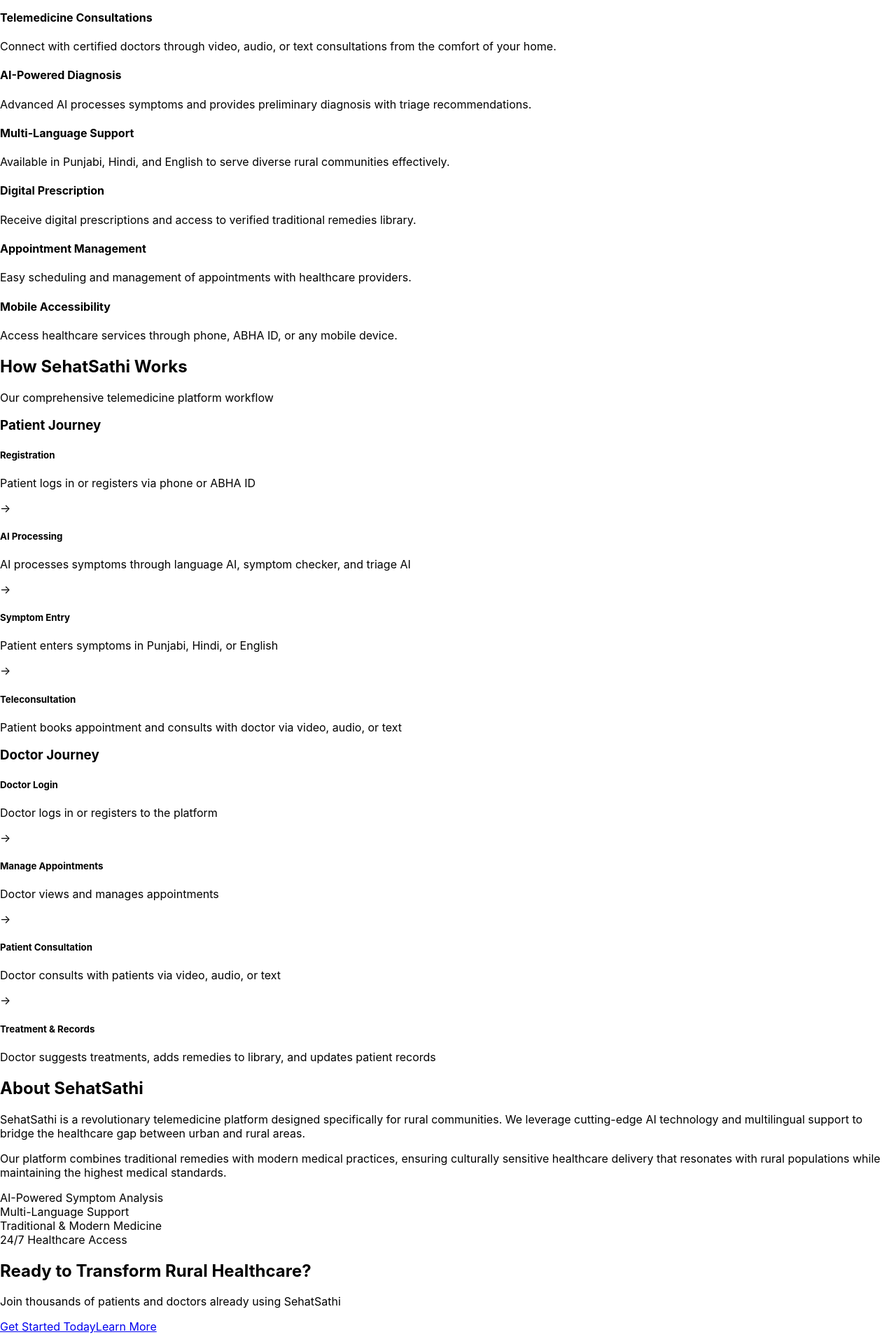
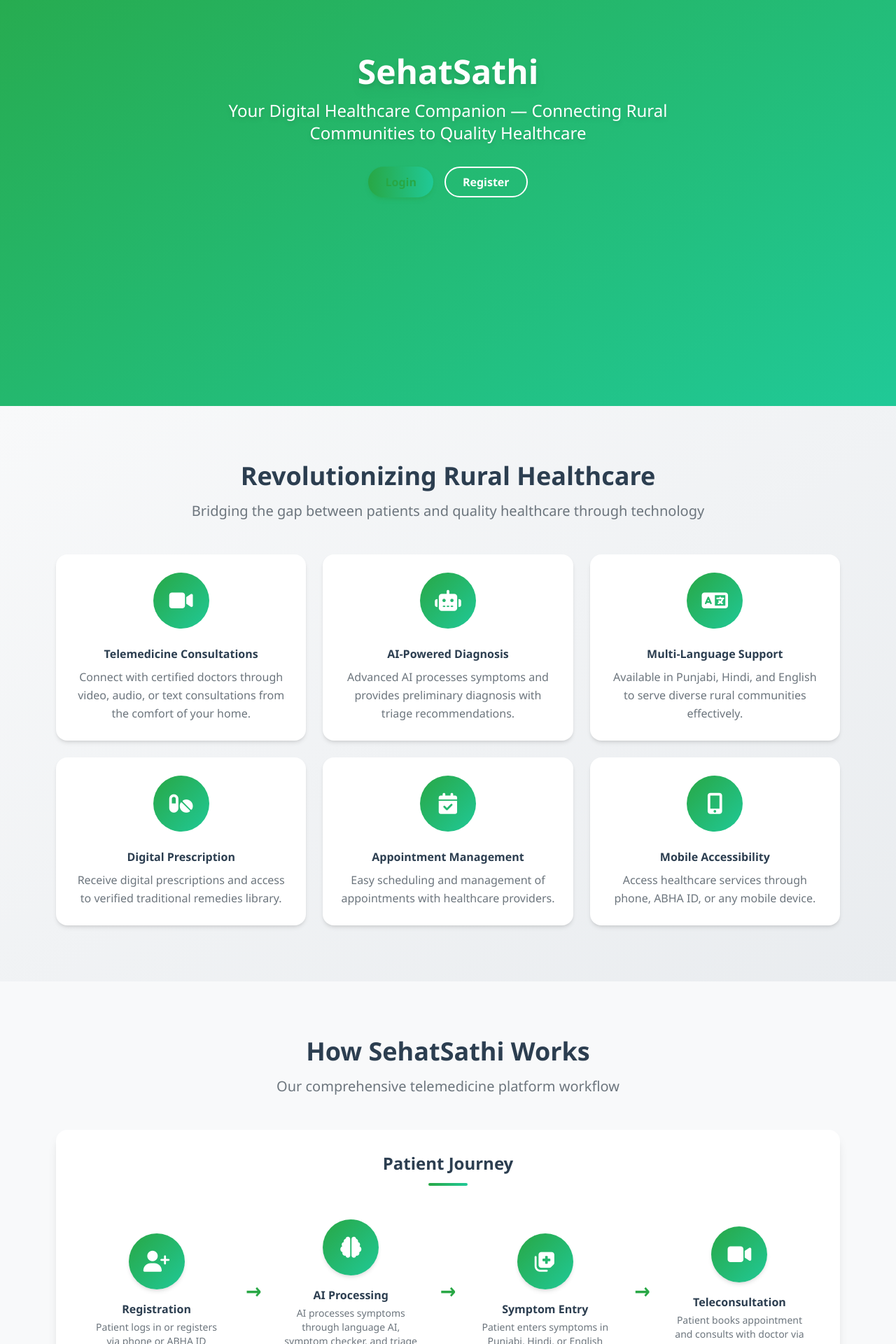
Before and after one commit to ishapatidar32/sehat-sathi, a React (Create React App) app in the folder frontend/: page / in a window 1280 px wide. Shown: the part 220-2140 px from the top of the page at 70% size. Built offline with nearby package versions, Linux system fonts and the light colour scheme.

Commit message:
added tailwind classes

```diff
--- a/frontend/package.json
+++ b/frontend/package.json
@@ -36,5 +36,10 @@
       "last 1 firefox version",
       "last 1 safari version"
     ]
+  },
+  "devDependencies": {
+    "autoprefixer": "^10.5.4",
+    "postcss": "^8.5.26",
+    "tailwindcss": "^3.4.19"
   }
 }
--- /dev/null
+++ b/frontend/postcss.config.js
@@ -0,0 +1,6 @@
+module.exports = {
+  plugins: {
+    tailwindcss: {},
+    autoprefixer: {},
+  },
+}
--- a/frontend/public/index.html
+++ b/frontend/public/index.html
@@ -15,6 +15,7 @@
       user's mobile device or desktop. See https://developers.google.com/web/fundamentals/web-app-manifest/
     -->
     <link rel="manifest" href="%PUBLIC_URL%/manifest.json" />
+    <link rel="stylesheet" href="https://cdnjs.cloudflare.com/ajax/libs/font-awesome/6.5.1/css/all.min.css" />
     <!--
       Notice the use of %PUBLIC_URL% in the tags above.
       It will be replaced with the URL of the `public` folder during the build.
--- a/frontend/src/index.css
+++ b/frontend/src/index.css
@@ -1,13 +1,34 @@
+@tailwind base;
+@tailwind components;
+@tailwind utilities;
+
 body {
-  margin: 0;
-  font-family: -apple-system, BlinkMacSystemFont, 'Segoe UI', 'Roboto', 'Oxygen',
-    'Ubuntu', 'Cantarell', 'Fira Sans', 'Droid Sans', 'Helvetica Neue',
-    sans-serif;
-  -webkit-font-smoothing: antialiased;
-  -moz-osx-font-smoothing: grayscale;
+  @apply bg-soft text-dark font-sans m-0;
 }
 
-code {
-  font-family: source-code-pro, Menlo, Monaco, Consolas, 'Courier New',
-    monospace;
+@layer components {
+  .btn-primary {
+    @apply inline-flex items-center bg-gradient-to-r from-primary to-teal text-white font-semibold px-6 py-2 rounded-full shadow-md shadow-primary/30 transition-all duration-300 hover:-translate-y-0.5 hover:shadow-lg;
+  }
+  .btn-outline {
+    @apply inline-flex items-center border-2 border-primary text-primary font-semibold px-6 py-2 rounded-full transition-all duration-300 hover:bg-primary hover:text-white hover:-translate-y-0.5;
+  }
+  .brand-text {
+    @apply bg-gradient-to-r from-primary to-teal bg-clip-text text-transparent font-bold;
+  }
+  .card-hover {
+    @apply bg-white rounded-2xl shadow-md p-6 transition-all duration-300 hover:-translate-y-2 hover:shadow-xl border-2 border-transparent hover:border-primary;
+  }
+  .section-title {
+    @apply text-4xl font-bold text-dark mb-4;
+  }
+  .section-subtitle {
+    @apply text-xl text-muted mb-8;
+  }
+  .navbar-shell {
+    @apply bg-gradient-to-br from-white to-soft shadow-md border-b-[3px] border-primary py-3;
+  }
+  .footer-shell {
+    @apply bg-gradient-to-br from-dark to-[#34495e] text-white py-12;
+  }
 }
--- a/frontend/src/landingpage/home.js
+++ b/frontend/src/landingpage/home.js
@@ -1,272 +1,162 @@
 import React from "react";
 import { Link } from "react-router-dom";
-//import "../style/home.css"; // Imports matching styles
+
+const features = [
+  { icon: "fa-video", title: "Telemedicine Consultations", text: "Connect with certified doctors through video, audio, or text consultations from the comfort of your home." },
+  { icon: "fa-robot", title: "AI-Powered Diagnosis", text: "Advanced AI processes symptoms and provides preliminary diagnosis with triage recommendations." },
+  { icon: "fa-language", title: "Multi-Language Support", text: "Available in Punjabi, Hindi, and English to serve diverse rural communities effectively." },
+  { icon: "fa-pills", title: "Digital Prescription", text: "Receive digital prescriptions and access to verified traditional remedies library." },
+  { icon: "fa-calendar-check", title: "Appointment Management", text: "Easy scheduling and management of appointments with healthcare providers." },
+  { icon: "fa-mobile-alt", title: "Mobile Accessibility", text: "Access healthcare services through phone, ABHA ID, or any mobile device." },
+];
+
+const patientSteps = [
+  { icon: "fa-user-plus", title: "Registration", text: "Patient logs in or registers via phone or ABHA ID" },
+  { icon: "fa-brain", title: "AI Processing", text: "AI processes symptoms through language AI, symptom checker, and triage AI" },
+  { icon: "fa-notes-medical", title: "Symptom Entry", text: "Patient enters symptoms in Punjabi, Hindi, or English" },
+  { icon: "fa-video", title: "Teleconsultation", text: "Patient books appointment and consults with doctor via video, audio, or text" },
+];
+
+const doctorSteps = [
+  { icon: "fa-user-md", title: "Doctor Login", text: "Doctor logs in or registers to the platform" },
+  { icon: "fa-calendar", title: "Manage Appointments", text: "Doctor views and manages appointments" },
+  { icon: "fa-stethoscope", title: "Patient Consultation", text: "Doctor consults with patients via video, audio, or text" },
+  { icon: "fa-prescription", title: "Treatment & Records", text: "Doctor suggests treatments, adds remedies to library, and updates patient records" },
+];
+
+const WorkflowRow = ({ title, steps }) => (
+  <div className="bg-white rounded-2xl shadow-lg p-8 mb-10">
+    <h3 className="text-center text-dark font-semibold text-2xl mb-8 relative after:content-[''] after:block after:w-14 after:h-1 after:bg-gradient-to-r after:from-primary after:to-teal after:rounded-full after:mx-auto after:mt-3">
+      {title}
+    </h3>
+    <div className="flex flex-wrap items-center justify-between gap-4">
+      {steps.map((step, i) => (
+        <React.Fragment key={step.title}>
+          <div className="flex-1 min-w-[200px] text-center p-4">
+            <div className="w-20 h-20 mx-auto mb-4 rounded-full bg-gradient-to-br from-primary to-teal text-white text-3xl flex items-center justify-center shadow-md">
+              <i className={`fas ${step.icon}`}></i>
+            </div>
+            <h5 className="font-semibold text-dark mb-1">{step.title}</h5>
+            <p className="text-muted text-sm">{step.text}</p>
+          </div>
+          {i < steps.length - 1 && (
+            <div className="text-3xl text-primary font-bold hidden md:block">&rarr;</div>
+          )}
+        </React.Fragment>
+      ))}
+    </div>
+  </div>
+);
 
 const Home = () => {
   return (
     <div className="sehatsathi-home">
       {/* Hero Section */}
-      <section className="hero-container">
-        <div className="hero-section">
-          <div className="hero-content">
-            <h1 className="hero-title">SehatSathi</h1>
-            <p className="hero-subtitle">
+      <section className="min-h-screen flex items-center justify-center bg-gradient-to-br from-primary to-teal relative px-4">
+        <div className="relative z-10 text-center text-white max-w-2xl">
+          <h1 className="text-5xl font-bold mb-4 drop-shadow-lg">SehatSathi</h1>
+          <p className="text-2xl mb-8 drop-shadow-md">
             Your Digital Healthcare Companion — Connecting Rural Communities to Quality Healthcare
           </p>
-            <div className="hero-buttons">
-              <Link to="/login" className="hero-btn hero-btn-primary">
+          <div className="flex gap-4 justify-center flex-wrap">
+            <Link to="/login" className="btn-primary !bg-white !text-primary hover:!bg-soft">
               Login
             </Link>
-              <Link to="/signup" className="hero-btn hero-btn-secondary">
+            <Link
+              to="/signup"
+              className="btn-outline !border-white !text-white hover:!bg-white hover:!text-dark"
+            >
               Register
             </Link>
-            </div>
           </div>
         </div>
       </section>
 
       {/* Features Section */}
-      <section className="features-section py-5">
-        <div className="container">
-          <div className="row text-center mb-5">
-            <div className="col-12">
+      <section className="py-20 bg-gradient-to-br from-soft to-[#e9ecef]">
+        <div className="max-w-6xl mx-auto px-4">
+          <div className="text-center mb-12">
             <h2 className="section-title">Revolutionizing Rural Healthcare</h2>
             <p className="section-subtitle">
               Bridging the gap between patients and quality healthcare through technology
             </p>
           </div>
+          <div className="grid grid-cols-1 md:grid-cols-2 lg:grid-cols-3 gap-6">
+            {features.map((f) => (
+              <div key={f.title} className="card-hover text-center">
+                <div className="w-20 h-20 mx-auto mb-6 rounded-full bg-gradient-to-br from-primary to-teal text-white text-3xl flex items-center justify-center">
+                  <i className={`fas ${f.icon}`}></i>
                 </div>
-          <div className="row g-4">
-            <div className="col-md-4">
-              <div className="feature-card">
-                <div className="feature-icon">
-                  <i className="fas fa-video"></i>
+                <h4 className="text-dark font-semibold mb-2">{f.title}</h4>
+                <p className="text-muted leading-relaxed">{f.text}</p>
               </div>
-                <h4>Telemedicine Consultations</h4>
-                <p>
-                  Connect with certified doctors through video, audio, or text consultations from the comfort of your home.
-                </p>
-              </div>
-            </div>
-            <div className="col-md-4">
-              <div className="feature-card">
-                <div className="feature-icon">
-                  <i className="fas fa-robot"></i>
-                </div>
-                <h4>AI-Powered Diagnosis</h4>
-                <p>
-                  Advanced AI processes symptoms and provides preliminary diagnosis with triage recommendations.
-                </p>
-              </div>
-            </div>
-            <div className="col-md-4">
-              <div className="feature-card">
-                <div className="feature-icon">
-                  <i className="fas fa-language"></i>
-                </div>
-                <h4>Multi-Language Support</h4>
-                <p>
-                  Available in Punjabi, Hindi, and English to serve diverse rural communities effectively.
-                </p>
-              </div>
-            </div>
-            <div className="col-md-4">
-              <div className="feature-card">
-                <div className="feature-icon">
-                  <i className="fas fa-pills"></i>
-                </div>
-                <h4>Digital Prescription</h4>
-                <p>
-                  Receive digital prescriptions and access to verified traditional remedies library.
-                </p>
-              </div>
-            </div>
-            <div className="col-md-4">
-              <div className="feature-card">
-                <div className="feature-icon">
-                  <i className="fas fa-calendar-check"></i>
-                </div>
-                <h4>Appointment Management</h4>
-                <p>
-                  Easy scheduling and management of appointments with healthcare providers.
-                </p>
-              </div>
-            </div>
-            <div className="col-md-4">
-              <div className="feature-card">
-                <div className="feature-icon">
-                  <i className="fas fa-mobile-alt"></i>
-                </div>
-                <h4>Mobile Accessibility</h4>
-                <p>
-                  Access healthcare services through phone, ABHA ID, or any mobile device.
-                </p>
-              </div>
-            </div>
+            ))}
           </div>
         </div>
       </section>
 
       {/* Workflow Section */}
-      <section className="workflow-section py-5 bg-light">
-        <div className="container">
-          <div className="row text-center mb-5">
-            <div className="col-12">
+      <section className="py-20 bg-soft">
+        <div className="max-w-6xl mx-auto px-4">
+          <div className="text-center mb-12">
             <h2 className="section-title">How SehatSathi Works</h2>
-              <p className="section-subtitle">
-                Our comprehensive telemedicine platform workflow
-              </p>
+            <p className="section-subtitle">Our comprehensive telemedicine platform workflow</p>
           </div>
-          </div>
-
-          {/* Patient Journey */}
-          <div className="workflow-container mb-5">
-            <h3 className="workflow-title text-center mb-4">Patient Journey</h3>
-            <div className="workflow-steps">
-              <div className="workflow-step">
-                <div className="step-icon patient-step">
-                  <i className="fas fa-user-plus"></i>
-                </div>
-                <div className="step-content">
-                  <h5>Registration</h5>
-                  <p>Patient logs in or registers via phone or ABHA ID</p>
-                </div>
-              </div>
-              <div className="workflow-arrow">&rarr;</div>
-              <div className="workflow-step">
-                <div className="step-icon ai-step">
-                  <i className="fas fa-brain"></i>
-                </div>
-                <div className="step-content">
-                  <h5>AI Processing</h5>
-                  <p>AI processes symptoms through language AI, symptom checker, and triage AI</p>
-                </div>
-              </div>
-              <div className="workflow-arrow">&rarr;</div>
-              <div className="workflow-step">
-                <div className="step-icon symptoms-step">
-                  <i className="fas fa-notes-medical"></i>
-                </div>
-                <div className="step-content">
-                  <h5>Symptom Entry</h5>
-                  <p>Patient enters symptoms in Punjabi, Hindi, or English</p>
-                </div>
-              </div>
-              <div className="workflow-arrow">&rarr;</div>
-              <div className="workflow-step">
-                <div className="step-icon consultation-step">
-                  <i className="fas fa-video"></i>
-                </div>
-                <div className="step-content">
-                  <h5>Teleconsultation</h5>
-                  <p>Patient books appointment and consults with doctor via video, audio, or text</p>
-                </div>
-              </div>
-            </div>
-          </div>
-
-          {/* Doctor Journey */}
-          <div className="workflow-container">
-            <h3 className="workflow-title text-center mb-4">Doctor Journey</h3>
-            <div className="workflow-steps">
-              <div className="workflow-step">
-                <div className="step-icon doctor-step">
-                  <i className="fas fa-user-md"></i>
-                </div>
-                <div className="step-content">
-                  <h5>Doctor Login</h5>
-                  <p>Doctor logs in or registers to the platform</p>
-                </div>
-              </div>
-              <div className="workflow-arrow">&rarr;</div>
-              <div className="workflow-step">
-                <div className="step-icon appointment-step">
-                  <i className="fas fa-calendar"></i>
-                </div>
-                <div className="step-content">
-                  <h5>Manage Appointments</h5>
-                  <p>Doctor views and manages appointments</p>
-                </div>
-              </div>
-              <div className="workflow-arrow">&rarr;</div>
-              <div className="workflow-step">
-                <div className="step-icon consult-step">
-                  <i className="fas fa-stethoscope"></i>
-                </div>
-                <div className="step-content">
-                  <h5>Patient Consultation</h5>
-                  <p>Doctor consults with patients via video, audio, or text</p>
-                </div>
-              </div>
-              <div className="workflow-arrow">&rarr;</div>
-              <div className="workflow-step">
-                <div className="step-icon treatment-step">
-                  <i className="fas fa-prescription"></i>
-                </div>
-                <div className="step-content">
-                  <h5>Treatment &amp; Records</h5>
-                  <p>Doctor suggests treatments, adds remedies to library, and updates patient records</p>
-                </div>
-              </div>
-            </div>
-          </div>
+          <WorkflowRow title="Patient Journey" steps={patientSteps} />
+          <WorkflowRow title="Doctor Journey" steps={doctorSteps} />
         </div>
       </section>
 
       {/* About Section */}
-      <section className="about-section py-5">
-        <div className="container">
-          <div className="row align-items-center">
-            <div className="col-lg-6">
+      <section className="py-20">
+        <div className="max-w-6xl mx-auto px-4 grid grid-cols-1 lg:grid-cols-2 gap-10 items-center">
+          <div>
             <h2 className="section-title">About SehatSathi</h2>
-              <p className="about-text">
-                SehatSathi is a revolutionary telemedicine platform designed specifically for rural communities.
-                We leverage cutting-edge AI technology and multilingual support to bridge the healthcare gap
-                between urban and rural areas.
+            <p className="text-muted leading-relaxed mb-4">
+              SehatSathi is a revolutionary telemedicine platform designed specifically for rural
+              communities. We leverage cutting-edge AI technology and multilingual support to bridge
+              the healthcare gap between urban and rural areas.
             </p>
-              <p className="about-text">
-                Our platform combines traditional remedies with modern medical practices, ensuring culturally
-                sensitive healthcare delivery that resonates with rural populations while maintaining the
-                highest medical standards.
+            <p className="text-muted leading-relaxed mb-6">
+              Our platform combines traditional remedies with modern medical practices, ensuring
+              culturally sensitive healthcare delivery that resonates with rural populations while
+              maintaining the highest medical standards.
             </p>
-              <div className="about-features">
-                <div className="about-feature">
-                  <i className="fas fa-check-circle"></i>
-                  <span>AI-Powered Symptom Analysis</span>
+            <div className="grid grid-cols-1 sm:grid-cols-2 gap-3">
+              {[
+                "AI-Powered Symptom Analysis",
+                "Multi-Language Support",
+                "Traditional & Modern Medicine",
+                "24/7 Healthcare Access",
+              ].map((item) => (
+                <div key={item} className="flex items-center gap-2 text-dark font-medium">
+                  <i className="fas fa-check-circle text-primary"></i>
+                  <span>{item}</span>
                 </div>
-                <div className="about-feature">
-                  <i className="fas fa-check-circle"></i>
-                  <span>Multi-Language Support</span>
-                </div>
-                <div className="about-feature">
-                  <i className="fas fa-check-circle"></i>
-                  <span>Traditional &amp; Modern Medicine</span>
-                </div>
-                <div className="about-feature">
-                  <i className="fas fa-check-circle"></i>
-                  <span>24/7 Healthcare Access</span>
+              ))}
             </div>
           </div>
-            </div>
-            <div className="col-lg-6 text-center">
-              <div className="about-image">
-                <i className="fas fa-heartbeat about-icon"></i>
-              </div>
-            </div>
+          <div className="text-center">
+            <i className="fas fa-heartbeat text-primary text-[10rem] animate-heartbeat"></i>
           </div>
         </div>
       </section>
 
       {/* CTA Section */}
-      <section className="cta-section py-5">
-        <div className="container text-center">
-          <h2 className="cta-title">Ready to Transform Rural Healthcare?</h2>
-          <p className="cta-subtitle">Join thousands of patients and doctors already using SehatSathi</p>
-          <div className="cta-buttons">
-            <Link to="/signup" className="btn cta-btn-primary">
+      <section className="py-20 bg-gradient-to-br from-primary to-teal text-white text-center">
+        <div className="max-w-2xl mx-auto px-4">
+          <h2 className="text-4xl font-bold mb-4">Ready to Transform Rural Healthcare?</h2>
+          <p className="text-xl mb-8 opacity-90">
+            Join thousands of patients and doctors already using SehatSathi
+          </p>
+          <div className="flex gap-4 justify-center flex-wrap">
+            <Link to="/signup" className="btn-primary !bg-white !text-primary hover:!bg-soft">
               Get Started Today
             </Link>
-            <Link to="/about" className="btn cta-btn-secondary">
+            <Link
+              to="/about"
+              className="btn-outline !border-white !text-white hover:!bg-white hover:!text-dark"
+            >
               Learn More
             </Link>
           </div>
--- /dev/null
+++ b/frontend/tailwind.config.js
@@ -0,0 +1,35 @@
+/** @type {import('tailwindcss').Config} */
+module.exports = {
+  content: ["./src/**/*.{js,jsx,ts,tsx}", "./public/index.html"],
+  theme: {
+    extend: {
+      colors: {
+        primary: { DEFAULT: "#28a745", dark: "#1e7e34", darker: "#218838" },
+        teal: "#20c997",
+        dark: "#2c3e50",
+        danger: "#dc3545",
+        muted: "#6c757d",
+        soft: "#f8f9fa",
+      },
+      fontFamily: {
+        sans: ["Plus Jakarta Sans", "Segoe UI", "Tahoma", "Geneva", "Verdana", "sans-serif"],
+      },
+      keyframes: {
+        heartbeat: {
+          "0%, 100%": { transform: "scale(1)" },
+          "50%": { transform: "scale(1.1)" },
+        },
+        pulseRing: {
+          "0%": { boxShadow: "0 0 0 0 rgba(40,167,69,0.7)" },
+          "70%": { boxShadow: "0 0 0 10px rgba(40,167,69,0)" },
+          "100%": { boxShadow: "0 0 0 0 rgba(40,167,69,0)" },
+        },
+      },
+      animation: {
+        heartbeat: "heartbeat 2s ease-in-out infinite",
+        pulseRing: "pulseRing 2s infinite",
+      },
+    },
+  },
+  plugins: [],
+};
```
Also changed, not shown: 1 other file (tests, documents, lock files or other folders). Lines whose indentation alone changed are shown as unchanged.
